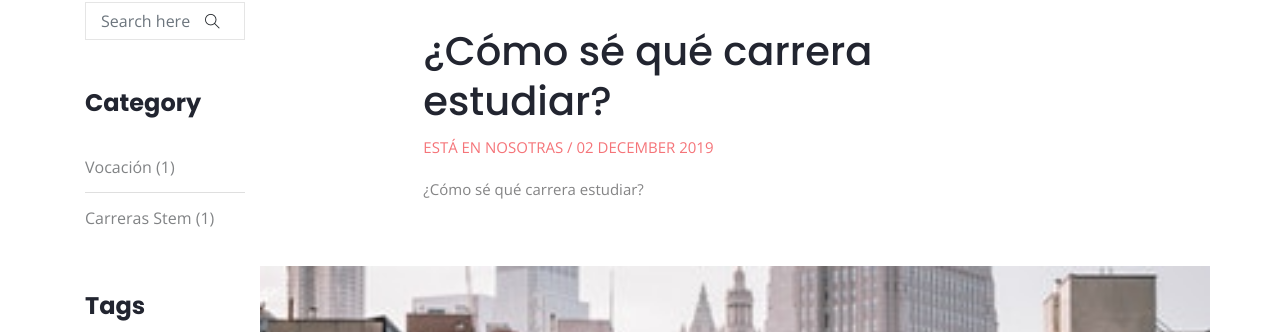
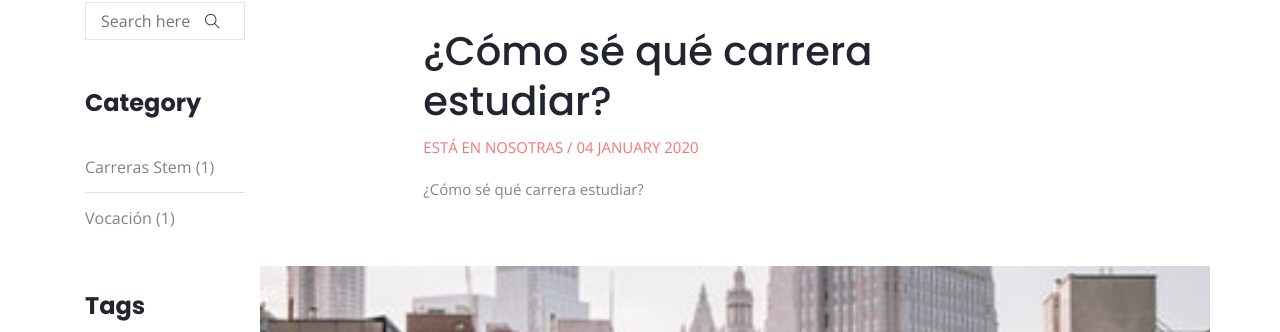
Before and after one commit to estaennosotraspiloto/estaennosotraspiloto, a Jekyll site: the page built from _posts/2019-12-02-trip-to-california.md, in a window 1280 px wide and 900 px high. Shown: the part 118-450 px from the top of the window. Built offline with Jekyll 4.4.1, drawn with Linux system fonts in a browser that asks for light colours; comment, search, counter and statistics services are not loaded.

Commit message:
Update from Forestry.io estaennosotraspiloto updated _posts/2019-12-02-trip-to-california.md

```diff
--- a/_posts/2019-12-02-trip-to-california.md
+++ b/_posts/2019-12-02-trip-to-california.md
@@ -1,7 +1,7 @@
 ---
 layout: post
 title: "¿Cómo sé qué carrera estudiar?"
-date: 2019-12-02 14:37:13 +0000
+date: 2020-01-04 14:37:13 +0000
 tags:
 - vocación
 - habilidades
```
